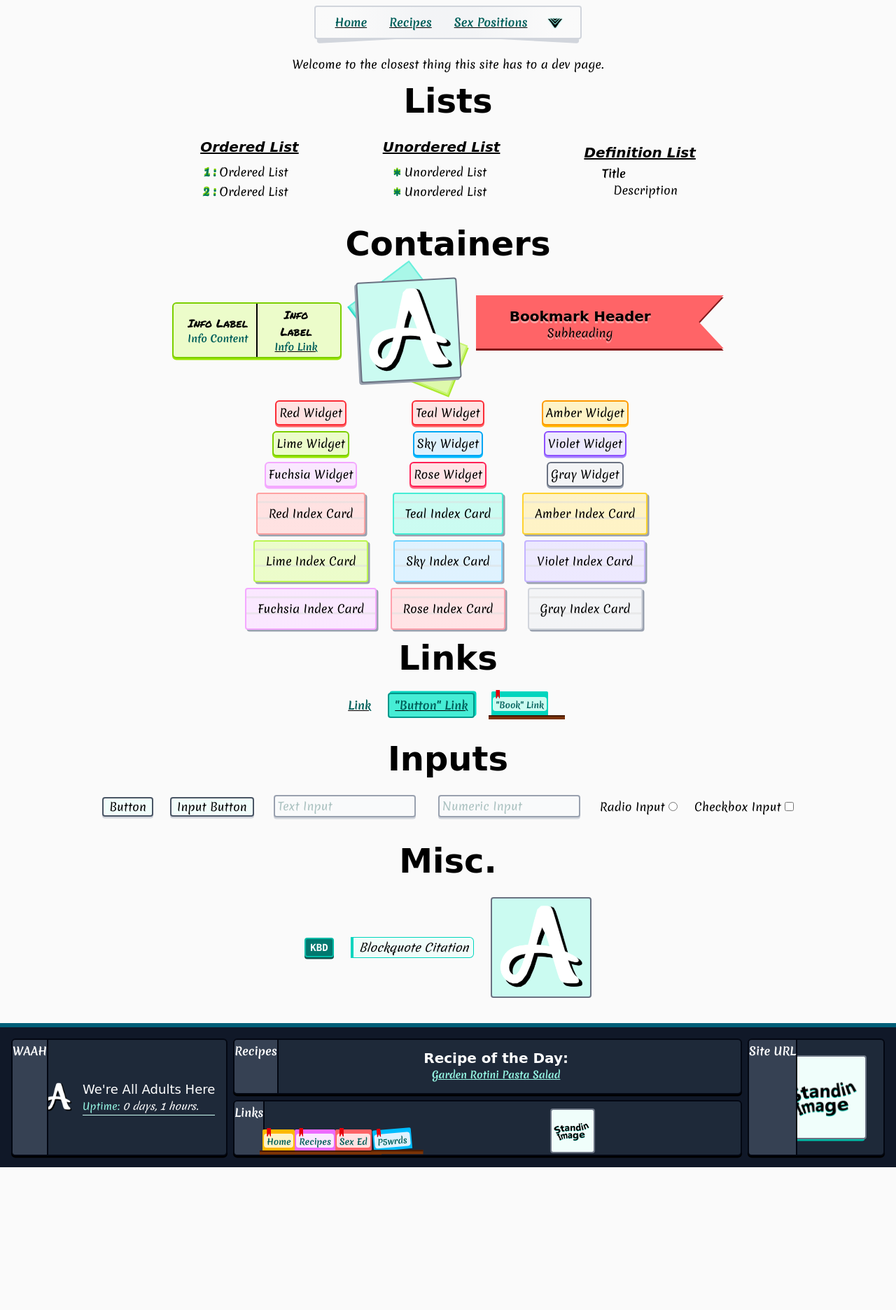
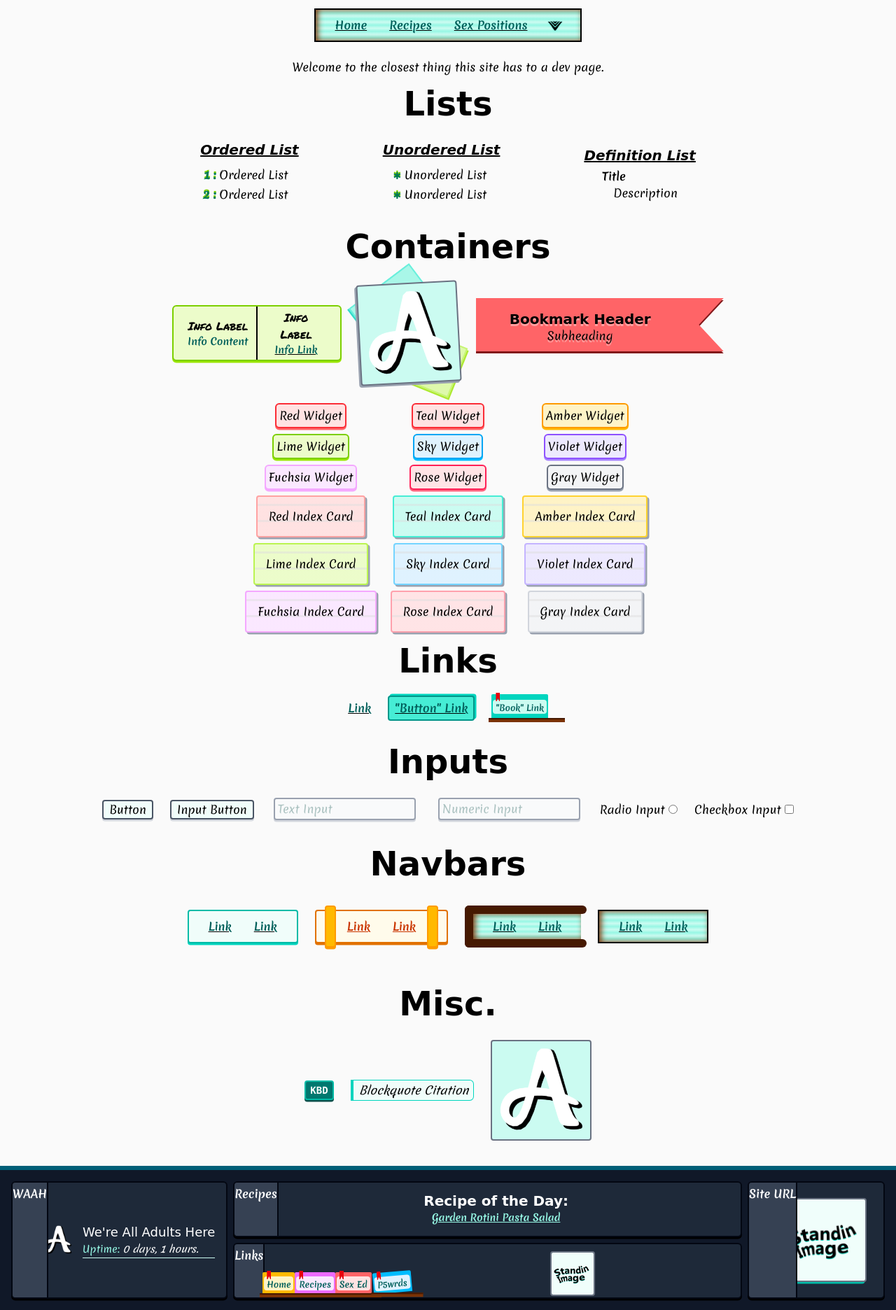
Before and after one commit to the42potato/AllAdultsHere, a Flask app: page /styling in a window 1280 px wide. Shown: the whole page at 70% size. Before the commit the page ends 1668 px from the top, so only its background shows below. Run offline with Flask 3, Linux system fonts and the light colour scheme; some web fonts are replaced.

Commit message:
committing now to save old version of book navbar. so far have it, a new base nav bar which is just teal, a bars navbar, and have started adding them to the styling page.

```diff
--- a/static/dist/src/css/input.css
+++ b/static/dist/src/css/input.css
@@ -12,4 +12,5 @@
 @import "./sections/links.css";
 @import "./sections/layout.css";
 @import "./sections/containers.css";
+@import "./sections/navbar.css";
 @import "./sections/misc.css";
--- a/static/dist/src/css/output.css
+++ b/static/dist/src/css/output.css
@@ -19,14 +19,19 @@
     --color-orange-100: oklch(95.4% 0.038 75.164);
     --color-orange-200: oklch(90.1% 0.076 70.697);
     --color-orange-300: oklch(83.7% 0.128 66.29);
+    --color-orange-400: oklch(75% 0.183 55.934);
+    --color-orange-700: oklch(55.3% 0.195 38.402);
+    --color-amber-50: oklch(98.7% 0.022 95.277);
     --color-amber-100: oklch(96.2% 0.059 95.617);
     --color-amber-300: oklch(87.9% 0.169 91.605);
     --color-amber-400: oklch(82.8% 0.189 84.429);
     --color-amber-500: oklch(76.9% 0.188 70.08);
+    --color-amber-600: oklch(66.6% 0.179 58.318);
     --color-amber-900: oklch(41.4% 0.112 45.904);
     --color-amber-950: oklch(27.9% 0.077 45.635);
     --color-yellow-100: oklch(97.3% 0.071 103.193);
     --color-yellow-300: oklch(90.5% 0.182 98.111);
+    --color-yellow-400: oklch(85.2% 0.199 91.936);
     --color-lime-50: oklch(98.6% 0.031 120.757);
     --color-lime-100: oklch(96.7% 0.067 122.328);
     --color-lime-200: oklch(93.8% 0.127 124.321);
@@ -68,7 +73,6 @@
     --color-slate-300: oklch(86.9% 0.022 252.894);
     --color-gray-50: oklch(98.5% 0.002 247.839);
     --color-gray-100: oklch(96.7% 0.003 264.542);
-    --color-gray-200: oklch(92.8% 0.006 264.531);
     --color-gray-300: oklch(87.2% 0.01 258.338);
     --color-gray-400: oklch(70.7% 0.022 261.325);
     --color-gray-500: oklch(55.1% 0.027 264.364);
@@ -106,6 +110,7 @@
     --radius-xs: 0.125rem;
     --radius-sm: 0.25rem;
     --radius-md: 0.375rem;
+    --radius-xl: 0.75rem;
     --default-font-family: var(--font-sans);
     --default-mono-font-family: var(--font-mono);
   }
@@ -1391,122 +1396,6 @@ a.booklink_fuchsia:hover {
 }
 a.booklink_fuchsia p {
   background-color: var(--color-fuchsia-100);
-}
-div.navbar, div.navbar_dropdown_content {
-  position: relative;
-  display: flex;
-  width: fit-content;
-  align-items: center;
-  justify-content: center;
-  gap: calc(var(--spacing) * 6);
-  border-radius: var(--radius-sm);
-  border-style: var(--tw-border-style);
-  border-width: 2px;
-  border-color: var(--color-gray-300);
-  background-color: var(--color-gray-200);
-}
-div.navbar {
-  margin-inline: auto;
-  margin-top: calc(var(--spacing) * 2);
-  margin-bottom: calc(var(--spacing) * 6);
-  flex-direction: row;
-  padding-inline: calc(var(--spacing) * 6);
-  padding-block: calc(var(--spacing) * 2);
-  background-image: linear-gradient( to right, var(--color-zinc-50) 10%, var(--color-gray-100) 40%, var(--color-gray-100) 60%, var(--color-zinc-50) 90% );
-  transition: box-shadow 0.1s ease-in-out, border-color 0.15s ease-in-out;
-}
-div.navbar_dropdown {
-  position: relative;
-  display: inline-block;
-  height: 100%;
-  filter: none;
-  box-shadow: none;
-}
-div.navbar_dropdown_container {
-  position: absolute;
-  top: calc(var(--spacing) * 7);
-  right: calc(var(--spacing) * -4);
-  max-height: calc(var(--spacing) * 0);
-  overflow: hidden;
-  box-shadow: 0 0 0 0 #00000000;
-  transition: max-height 0.65s ease-in-out, box-shadow 0.1s ease-in-out;
-}
-div.navbar_dropdown:hover div.navbar_dropdown_container {
-  border-radius: var(--radius-sm);
-  border-color: var(--color-gray-400);
-  box-shadow: 2.5px 2.5px 0 0 var(--color-gray-400);
-  max-height: 5000px;
-}
-div.navbar_dropdown_content {
-  width: calc(var(--spacing) * 44);
-  flex-direction: column;
-  padding-inline: calc(var(--spacing) * 4);
-  padding-block: calc(var(--spacing) * 2.5);
-  @media (width >= 48rem) {
-    padding-block: calc(var(--spacing) * 2);
-  }
-}
-div.navbar::before, div.navbar::after {
-  position: absolute;
-  bottom: calc(var(--spacing) * -0.5);
-  z-index: calc(10 * -1);
-  height: calc(6/11 * 100%);
-  width: calc(3/5 * 100%);
-  border-radius: var(--radius-sm);
-  background-color: var(--color-gray-300);
-  content: '';
-  transition: all 0.1s ease-in-out;
-}
-div.navbar::before {
-  left: calc(var(--spacing) * 0.5);
-  transform: skew(-3deg) rotate(-3deg);
-}
-div.navbar::after {
-  right: calc(var(--spacing) * 0.5);
-  transform: skew(3deg) rotate(3deg);
-}
-div.navbar:hover {
-  border-color: var(--color-gray-300);
-  background-color: var(--color-gray-100);
-  background-image: none;
-}
-div.navbar:hover::before, div.navbar:hover::after {
-  bottom: calc(var(--spacing) * -1);
-  transform: skew(0deg) rotate(0deg);
-}
-div.navbar:hover::before {
-  left: calc(var(--spacing) * 0);
-}
-div.navbar:hover::after {
-  right: calc(var(--spacing) * 0);
-}
-div.navbar a.navlink {
-  border-top-style: var(--tw-border-style);
-  border-top-width: 2px;
-  border-bottom-style: var(--tw-border-style);
-  border-bottom-width: 2px;
-  border-color: transparent;
-  background-color: transparent;
-  padding-inline: calc(var(--spacing) * 1);
-  text-decoration-color: var(--color-black);
-  transition: background-color 0.1s ease-in-out, border-color 0.2s ease-in-out, text-decoration 0.2s ease-in-out;
-}
-div.navbar a.navlink:hover {
-  border-color: var(--color-teal-700);
-  text-decoration-line: none;
-  text-decoration-color: transparent;
-  text-shadow: -1px -1px 0 var(--color-teal-600);
-}
-div.navbar img.nav_img {
-  margin-block: calc(var(--spacing) * 0);
-  height: calc(var(--spacing) * 6);
-  border-style: var(--tw-border-style);
-  border-width: 0px;
-  filter: drop-shadow(0 0 1px var(--color-teal-300));
-  transition: filter 0.2s ease-in-out;
-}
-div.navbar img.nav_img:hover {
-  filter: drop-shadow(0px 1px 3px var(--color-teal-400));
 }
 div.footer {
   margin-top: calc(var(--spacing) * 4);
@@ -1812,6 +1701,179 @@ div.page_border {
     margin-inline: calc(var(--spacing) * 6);
   }
 }
+div.navbar, div.navbar_dropdown_content {
+  position: relative;
+  display: flex;
+  width: fit-content;
+  align-items: center;
+  justify-content: center;
+  gap: calc(var(--spacing) * 6);
+}
+div.navbar {
+  margin-inline: auto;
+  margin-top: calc(var(--spacing) * 3);
+  margin-bottom: calc(var(--spacing) * 6);
+  flex-direction: row;
+  padding-inline: calc(var(--spacing) * 6);
+  padding-block: calc(var(--spacing) * 2);
+}
+div.navbar_dropdown {
+  position: relative;
+  display: inline-block;
+  height: 100%;
+  font-size: var(--text-sm);
+  line-height: var(--tw-leading, var(--text-sm--line-height));
+  filter: none;
+  box-shadow: none;
+}
+div.navbar_dropdown_container {
+  position: absolute;
+  top: calc(var(--spacing) * 7);
+  right: calc(var(--spacing) * -4);
+  max-height: calc(var(--spacing) * 0);
+  overflow: hidden;
+  opacity: 0%;
+  transition: max-height 0.25s ease-in-out, opacity 0.15s ease-in-out;
+}
+div.navbar_dropdown:hover div.navbar_dropdown_container {
+  overflow: visible;
+  opacity: 100%;
+  max-height: 5000px;
+}
+div.navbar_dropdown_content {
+  width: calc(var(--spacing) * 44);
+  flex-direction: column;
+  padding-inline: calc(var(--spacing) * 4);
+  padding-block: calc(var(--spacing) * 2.5);
+  @media (width >= 48rem) {
+    padding-block: calc(var(--spacing) * 2);
+  }
+}
+div.navbar a.navlink {
+  border-top-style: var(--tw-border-style);
+  border-top-width: 2px;
+  border-bottom-style: var(--tw-border-style);
+  border-bottom-width: 2px;
+  border-color: transparent;
+  padding-inline: calc(var(--spacing) * 1);
+  text-decoration-color: var(--color-black);
+}
+div.navbar a.navlink:hover {
+  border-color: var(--color-teal-700);
+  text-decoration-line: none;
+  text-decoration-color: transparent;
+  text-shadow: -1px -1px 0 var(--color-teal-600);
+}
+div.navbar img.nav_img {
+  margin-block: calc(var(--spacing) * 0);
+  height: calc(var(--spacing) * 6);
+  border-style: var(--tw-border-style);
+  border-width: 0px;
+  filter: drop-shadow(0 0 1px var(--color-teal-300));
+  transition: filter 0.2s ease-in-out;
+}
+div.navbar img.nav_img:hover {
+  filter: drop-shadow(0px 1px 3px var(--color-teal-400));
+}
+div.base_navbar, div.base_navbar div.navbar_dropdown_content {
+  border-radius: var(--radius-sm);
+  border-style: var(--tw-border-style);
+  border-width: 2px;
+  border-color: var(--color-teal-500);
+  background-color: var(--color-teal-50);
+  box-shadow: 0 2.5px 0 0 var(--color-teal-400);
+}
+div.bar_navbar, div.bar_navbar div.navbar_dropdown_content {
+  position: relative;
+  border-radius: var(--radius-sm);
+  border-style: var(--tw-border-style);
+  border-width: 2px;
+  border-color: var(--color-amber-600);
+  background-color: var(--color-amber-50);
+  box-shadow: 0 2.5px 0 0 var(--color-amber-600);
+}
+div.bar_navbar {
+  padding-inline: calc(var(--spacing) * 10);
+}
+div.bar_navbar::before, div.bar_navbar::after {
+  position: absolute;
+  height: 135%;
+  width: calc(var(--spacing) * 4);
+  border-radius: var(--radius-sm);
+  border-style: var(--tw-border-style);
+  border-width: 2px;
+  border-color: var(--color-amber-500);
+  background-color: var(--color-amber-400);
+  box-shadow: 0 2.5px 0 0 var(--color-amber-500);
+  transition: left 0.15s ease-in-out, right 0.15s ease-in-out, width 0.3s ease-in-out, border-radius 0.25s ease-in-out, background-color 0.15s ease-in-out;
+  content: "";
+}
+div.bar_navbar::before {
+  left: calc(var(--spacing) * 3);
+}
+div.bar_navbar::after {
+  right: calc(var(--spacing) * 3);
+}
+div.bar_navbar:hover::before, div.bar_navbar:hover::after {
+  width: calc(var(--spacing) * 7);
+  background-color: var(--color-yellow-400);
+}
+div.bar_navbar:hover::before {
+  left: calc(var(--spacing) * -1);
+  border-top-left-radius: var(--radius-xl);
+  border-bottom-left-radius: var(--radius-xl);
+}
+div.bar_navbar:hover::after {
+  right: calc(var(--spacing) * -1);
+  border-top-right-radius: var(--radius-xl);
+  border-bottom-right-radius: var(--radius-xl);
+}
+div.bar_navbar a.navlink {
+  color: var(--color-orange-700);
+  text-decoration-color: var(--color-orange-700);
+}
+div.bar_navbar a.navlink:hover {
+  border-color: var(--color-orange-700);
+  text-decoration-line: none;
+  text-decoration-color: transparent;
+  text-shadow: -1px -1px 0 var(--color-orange-400);
+}
+div.book_navbar_old, div.book_navbar_old div.navbar_dropdown_content {
+  border-top-left-radius: var(--radius-md);
+  border-bottom-left-radius: var(--radius-md);
+  border-style: var(--tw-border-style);
+  border-width: 12px;
+  border-right-style: var(--tw-border-style);
+  border-right-width: 0px;
+  border-color: var(--color-amber-950);
+  background-color: var(--color-teal-100);
+  padding-block: calc(var(--spacing) * 1);
+  background-image: linear-gradient(to bottom, var(--color-teal-100) 0%, var(--color-teal-200) 10%, var(--color-teal-100) 20%, var(--color-teal-200) 30%, var(--color-teal-100) 40%, var(--color-teal-200) 50%, var(--color-teal-100) 60%, var(--color-teal-200) 70%, var(--color-teal-100) 80%, var(--color-teal-200) 90%, var(--color-teal-100) 100%);
+  box-shadow: inset 3px 0px 8px var(--color-amber-900);
+}
+div.book_navbar_old::before, div.book_navbar_old::after {
+  position: absolute;
+  right: calc(var(--spacing) * -2);
+  height: calc(var(--spacing) * 3);
+  width: calc(var(--spacing) * 2);
+  border-top-right-radius: var(--radius-md);
+  border-bottom-right-radius: var(--radius-md);
+  background-color: var(--color-amber-950);
+  content: "";
+}
+div.book_navbar_old::before {
+  top: calc(var(--spacing) * -3);
+}
+div.book_navbar_old::after {
+  bottom: calc(var(--spacing) * -3);
+}
+div.book_navbar, div.book_navbar div.navbar_dropdown_content {
+  border-style: var(--tw-border-style);
+  border-width: 2px;
+  background-color: var(--color-teal-100);
+  background-image: linear-gradient(to bottom, var(--color-teal-100) 0%, var(--color-teal-200) 10%, var(--color-teal-100) 20%, var(--color-teal-200) 30%, var(--color-teal-100) 40%, var(--color-teal-200) 50%, var(--color-teal-100) 60%, var(--color-teal-200) 70%, var(--color-teal-100) 80%, var(--color-teal-200) 90%, var(--color-teal-100) 100%);
+  box-shadow: inset 3px 0px 8px var(--color-amber-900);
+}
 .flex p {
   margin: calc(var(--spacing) * 0);
 }
--- a/templates/component/navbar.html
+++ b/templates/component/navbar.html
@@ -1,5 +1,5 @@
 <nav>
-    <div class="navbar">
+    <div class="navbar book_navbar">
         {% for item in PAGELINKS %}
             {% if loop.index <= NAV_LINK_MAX %}
             <a class="navlink" href="{{ item.link }}">{{ item.label }}</a>
--- a/templates/sections/fixed/styling.html
+++ b/templates/sections/fixed/styling.html
@@ -137,6 +137,25 @@
                 <input type="checkbox" id="check_preview" name="check_preview">
             </label>
         </div>
+        <h2>Navbars</h2>
+            <div class="{{ section_container_style() }}">
+                <div class="navbar base_navbar">
+                    <a class="navlink">Link</a>
+                    <a class="navlink">Link</a>
+                </div>
+                <div class="navbar bar_navbar">
+                    <a class="navlink">Link</a>
+                    <a class="navlink">Link</a>
+                </div>
+                <div class="navbar book_navbar_old">
+                    <a class="navlink">Link</a>
+                    <a class="navlink">Link</a>
+                </div>
+                <div class="navbar book_navbar">
+                    <a class="navlink">Link</a>
+                    <a class="navlink">Link</a>
+                </div>
+            </div>
         <h2 class="text-center">Misc.</h2>
         <div class="{{ section_container_style() }}">
             <kbd>KBD</kbd>
```
Also changed, not shown: static/dist/src/css/sections/layout.css (+0 -73 lines), static/dist/src/css/sections/navbar.css (added, +95 -0 lines).
